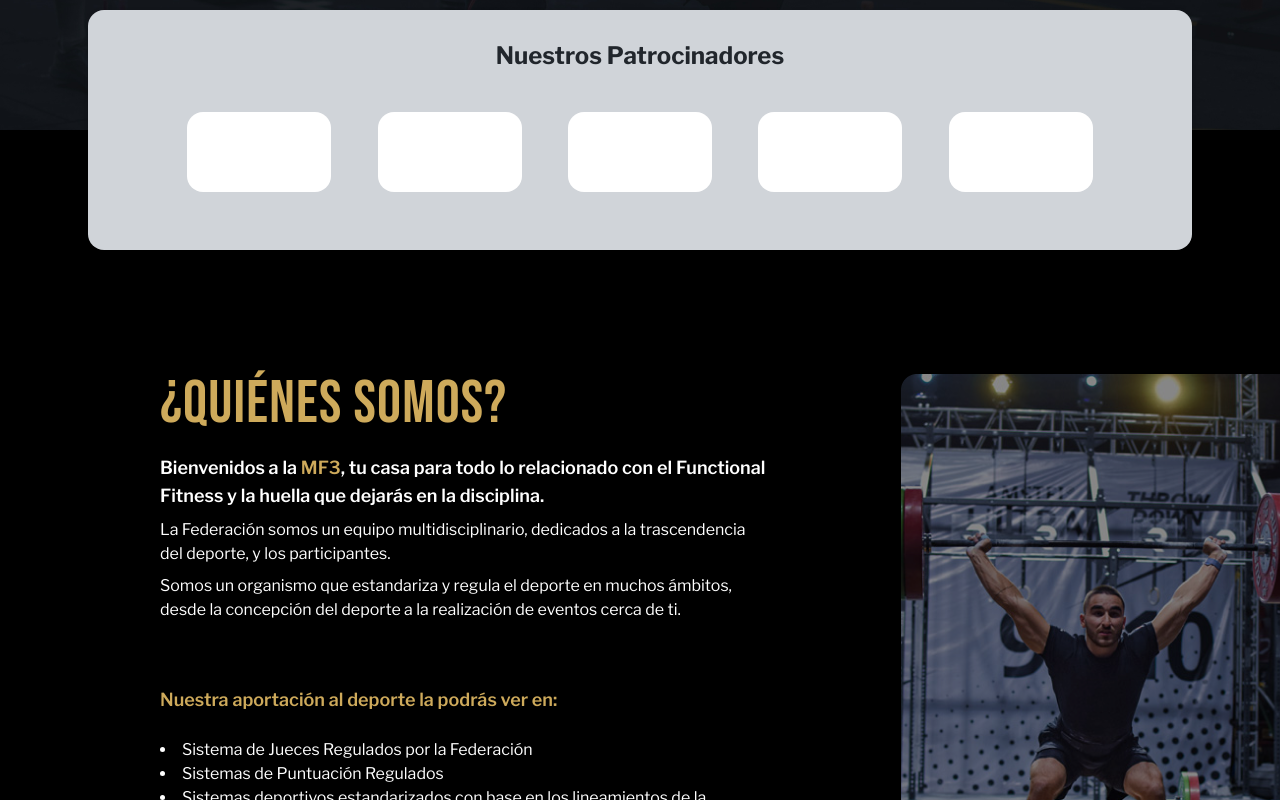
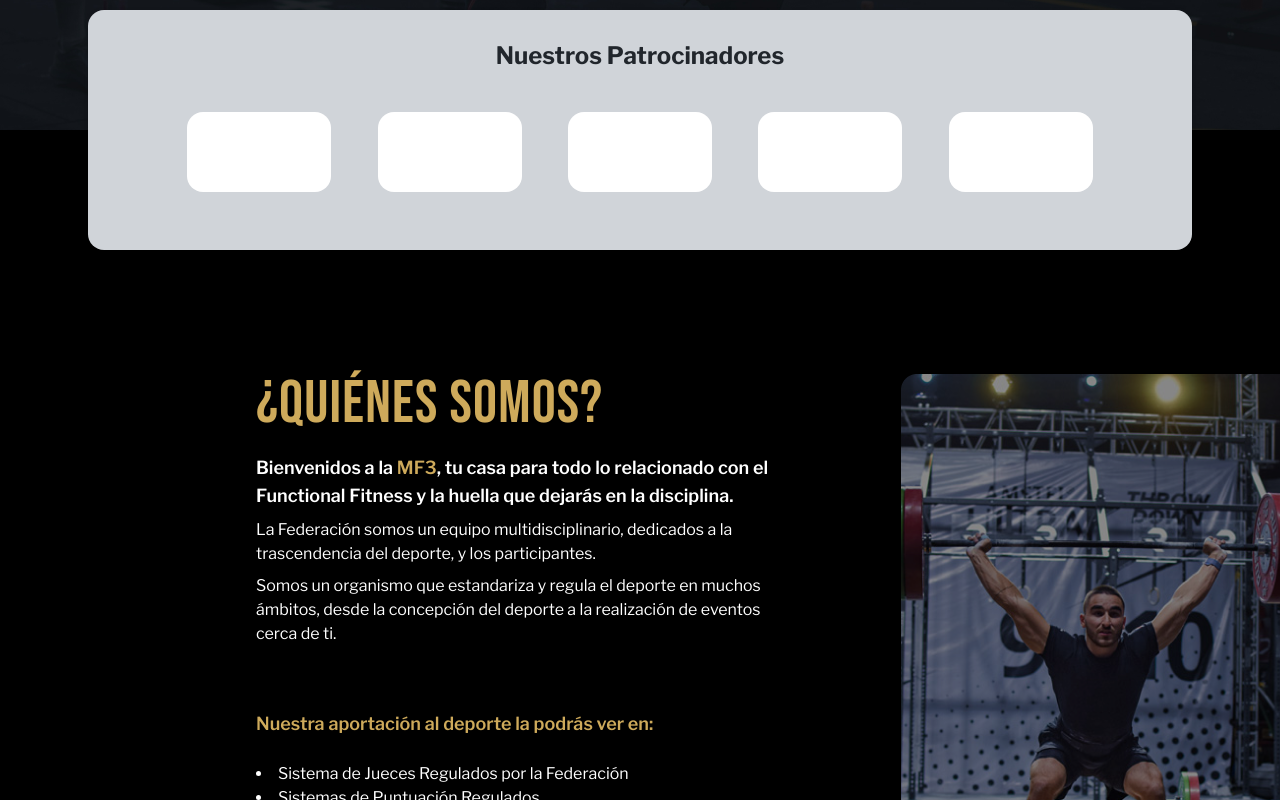
Before and after one commit to alejandro-mr/mf3, a React (Vite) app: page / in a window 1280 px wide. Shown: the part 740-1540 px from the top of the page. Built offline with nearby package versions, Linux system fonts and the light colour scheme.

Commit message:
Updating about us section.

```diff
--- a/src/pages/Index/Index.css
+++ b/src/pages/Index/Index.css
@@ -20,7 +20,7 @@
 }
 
 .about-us {
-  @apply flex items-start gap-10 ml-40 z-0;
+  @apply flex items-start gap-10 ml-64 z-0;
   @apply bg-black pt-[15.25rem] pb-[8.25rem];
 
   & h2 {
```
